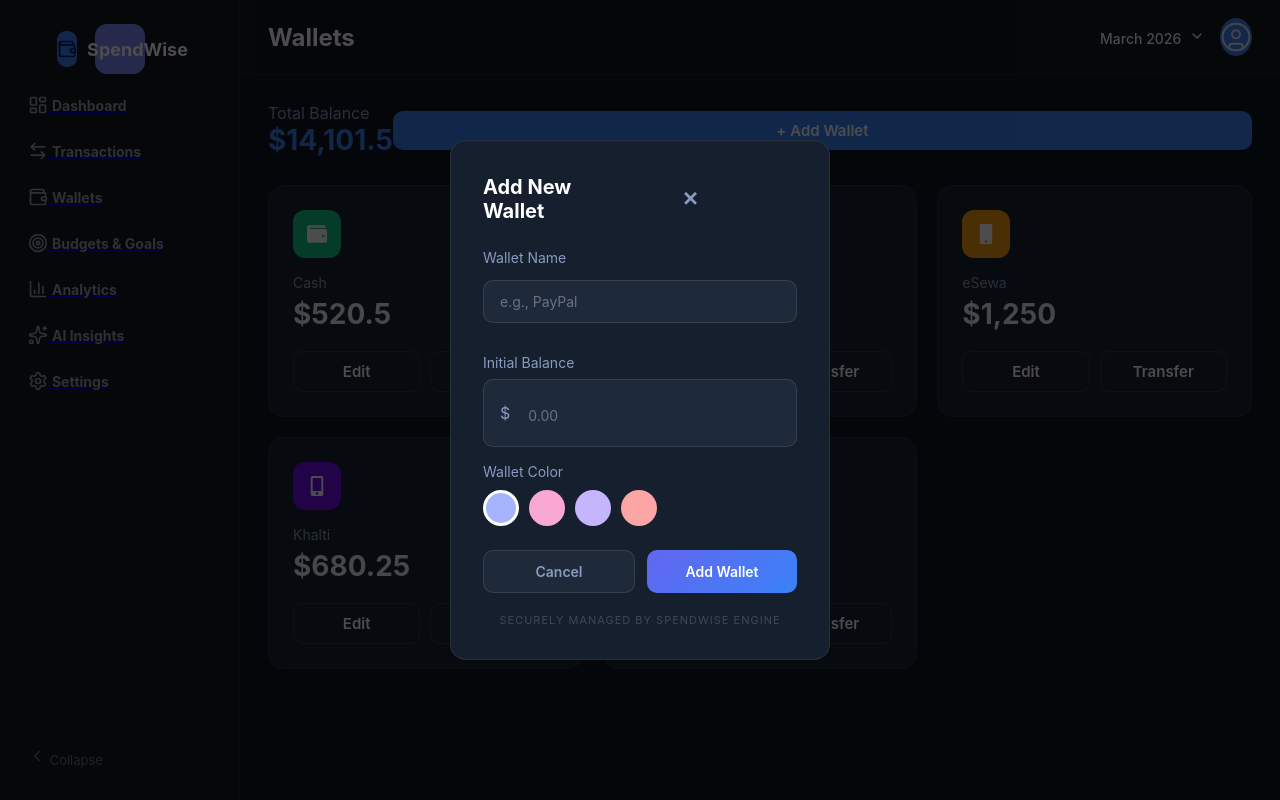
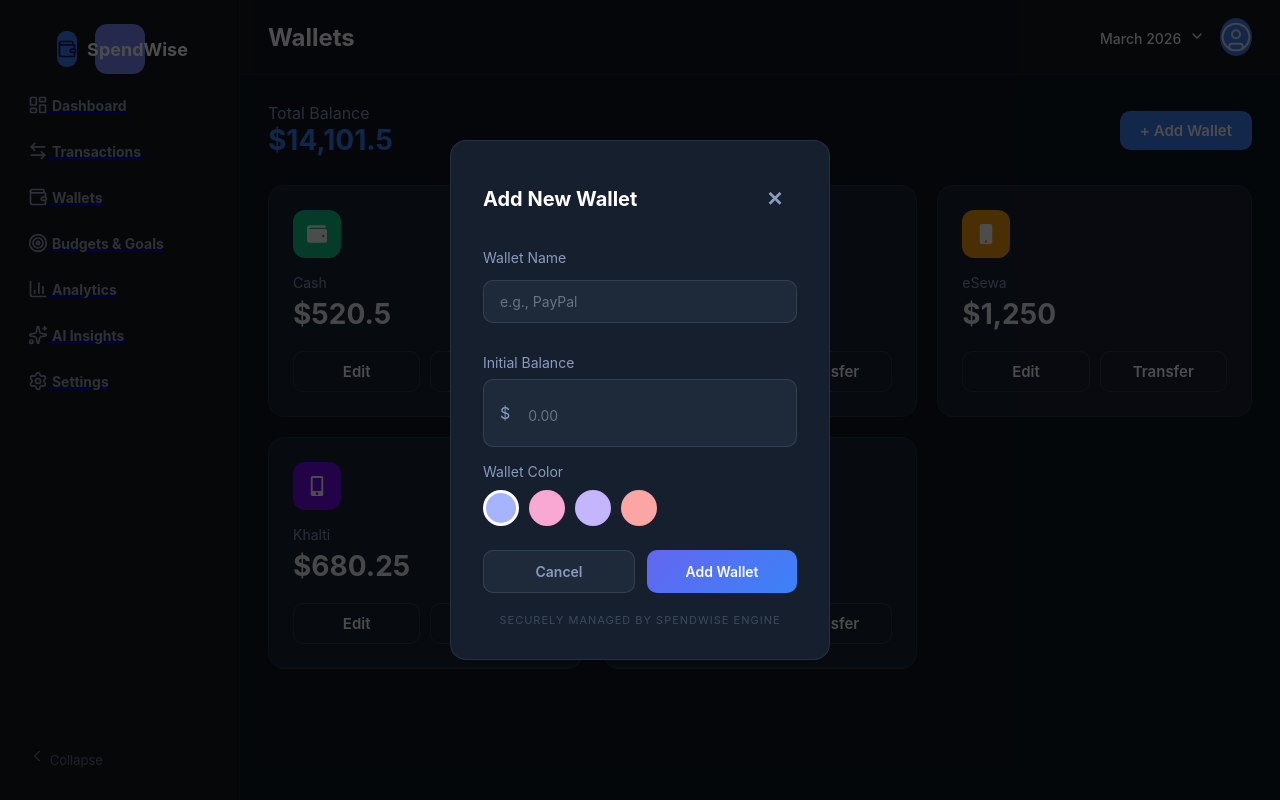
Before and after one commit to sanyamrajbhandari/colab-expense-tracker-frontend, a React (Vite) app: page /wallets in a window 1280 px wide. Both pictures are taken after a click on the button "+ Add Wallet". Built offline with nearby package versions, Linux system fonts and the light colour scheme.

Commit message:
Fixed add wallet css

```diff
--- a/src/pages/Wallets.jsx
+++ b/src/pages/Wallets.jsx
@@ -140,6 +140,7 @@ const Wallets = () => {
               onClick={() => setShowModal(true)}
               style={{
                 padding: "10px 20px",
+                width: "auto",
                 borderRadius: "10px",
                 background: "#3b82f6",
                 border: "none",
@@ -203,10 +204,13 @@ const Wallets = () => {
                   <button
                     onClick={() => setShowModal(false)}
                     style={{
+                      display: "inline",
+                      width: "auto",
                       background: "none",
                       border: "none",
                       color: "#8a9bbf",
                       fontSize: "20px",
+                      textAlign: "right",
                       cursor: "pointer",
                     }}
                   >
--- a/src/routes/Routes.jsx
+++ b/src/routes/Routes.jsx
@@ -9,6 +9,7 @@ import Login from "../pages/Login";
 import Signup from "../pages/Signup";
 
 import { createBrowserRouter, Navigate } from "react-router-dom";
+import { Sidebar } from "lucide-react";
 
 const router = createBrowserRouter([
   {
@@ -44,6 +45,7 @@ const router = createBrowserRouter([
   {
     path: "/budgets",
     element: <BudgetsAndGoals />,
+    Component: Sidebar,
   },
 
   {
```
